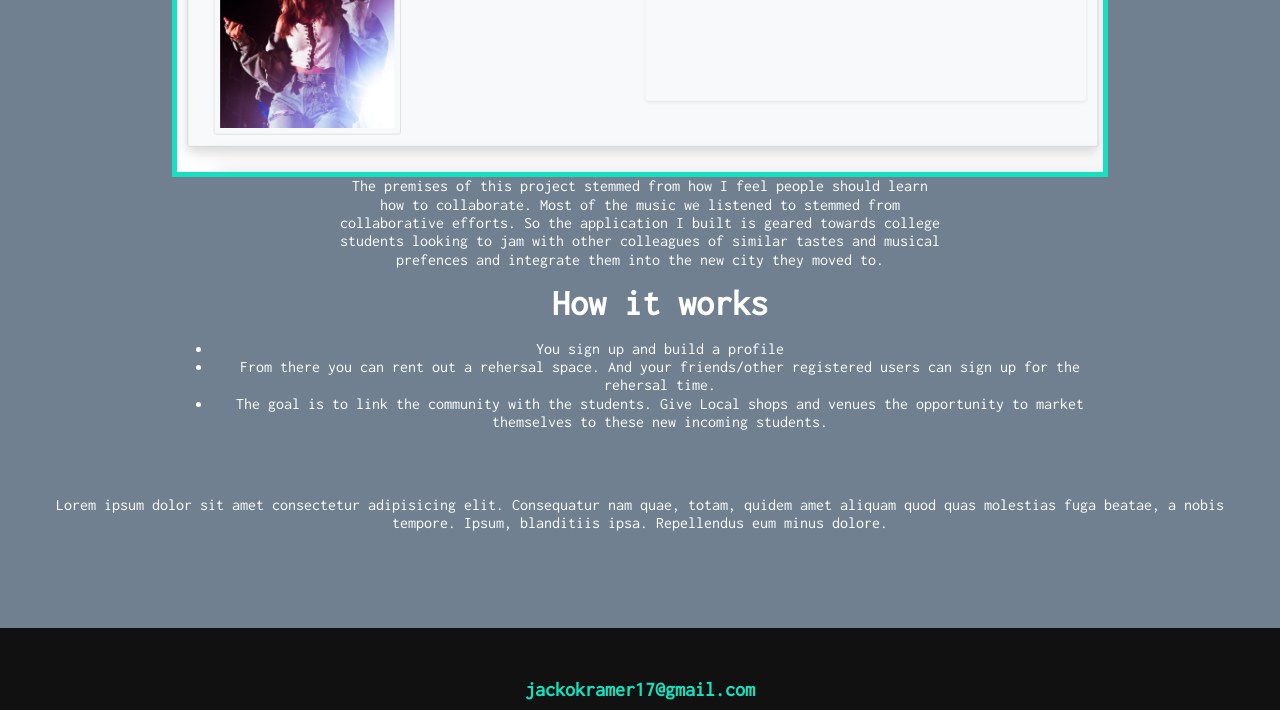
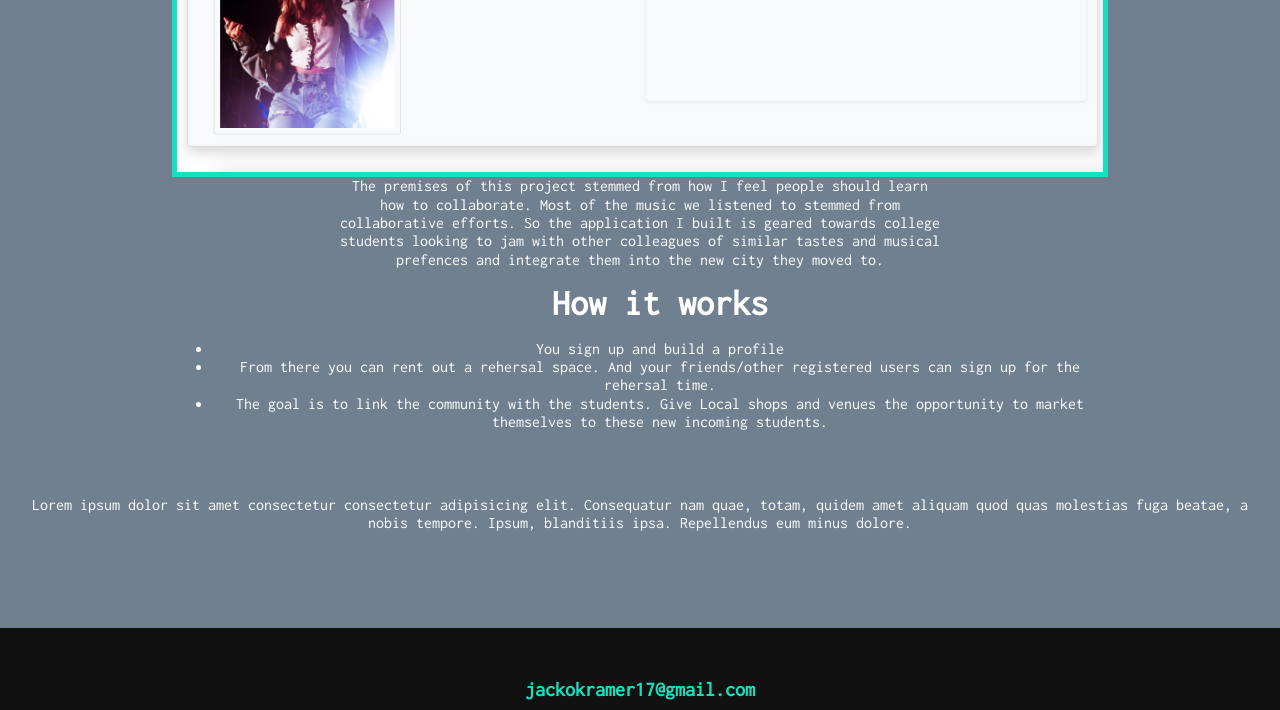
Before and after one commit to jackokramer/portfolio, a plain HTML site: page about.html in a window 1280 px wide. Shown: the part 1180-1890 px from the top of the page. Drawn offline with nearby package versions, Linux system fonts and the light colour scheme.

Commit message:
Update about.html

```diff
--- a/about.html
+++ b/about.html
@@ -54,7 +54,7 @@
             </ul>
         </div>
 
-            <p>Lorem ipsum dolor sit amet consectetur adipisicing elit. Consequatur nam quae, totam, quidem amet aliquam quod quas molestias fuga beatae, a nobis tempore. Ipsum, blanditiis ipsa. Repellendus eum minus dolore.</p>
+            <p>Lorem ipsum dolor sit amet consectetur consectetur adipisicing elit. Consequatur nam quae, totam, quidem amet aliquam quod quas molestias fuga beatae, a nobis tempore. Ipsum, blanditiis ipsa. Repellendus eum minus dolore.</p>
         </section>
 
 
```
